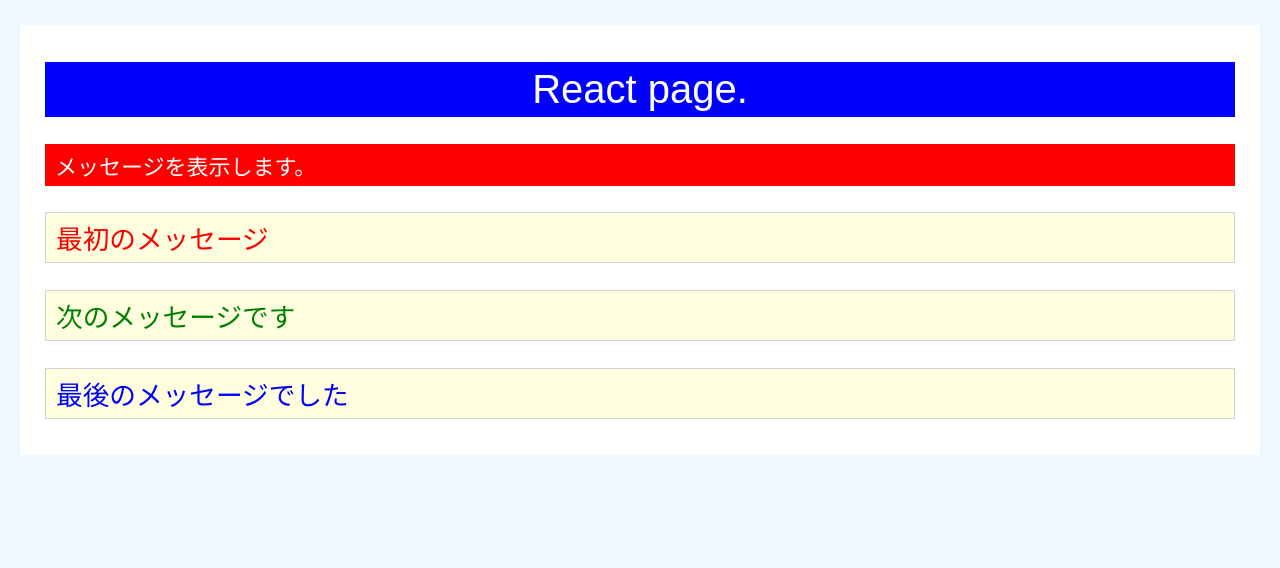
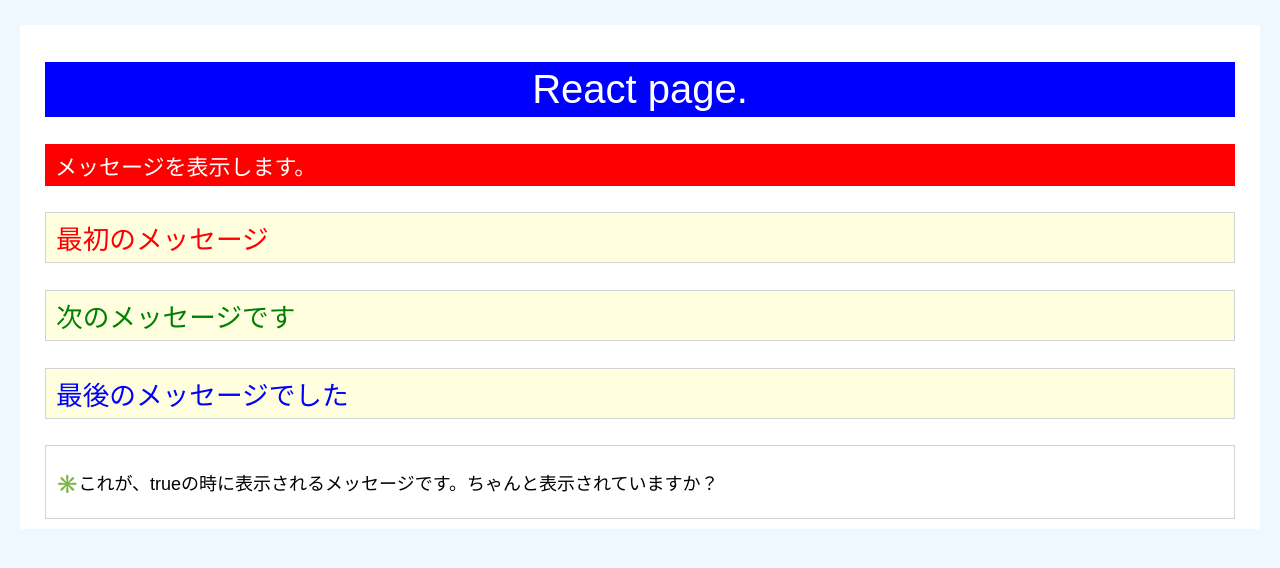
Before and after one commit to yuuta-git12/React_Ts_App, a React (Create React App) app: page / in a window 1280 px wide. Shown: the top 568 px of the page. Built offline with nearby package versions, Linux system fonts and the light colour scheme.

Commit message:
真偽値によるメッセージ表示・非表示を追加

```diff
--- a/src/App.tsx
+++ b/src/App.tsx
@@ -4,6 +4,9 @@ import './App.css';
 
 const title = 'React page.';
 const message = "メッセージを表示します。";
+const content = `✳️これが、trueの時に表示されるメッセージです。ちゃんと表示されていますか？`;
+
+const flg = true;
 
 //MsgPropsインターフェースの定義(オブジェクトの内容を定義)
 interface MsgProps {
@@ -50,6 +53,12 @@ function App() {
       <Msg msg={"最初のメッセージ"} size={20} color={"red"} />
       <Msg msg={"次のメッセージです"} size={20} color={"green"} />
       <Msg msg={"最後のメッセージでした"} size={20} color={"blue"} />
+      {flg &&
+        <div className='msg'>
+          <p>{content}</p>
+        </div>
+      }
+
       </div>
     </div>
   );
```
